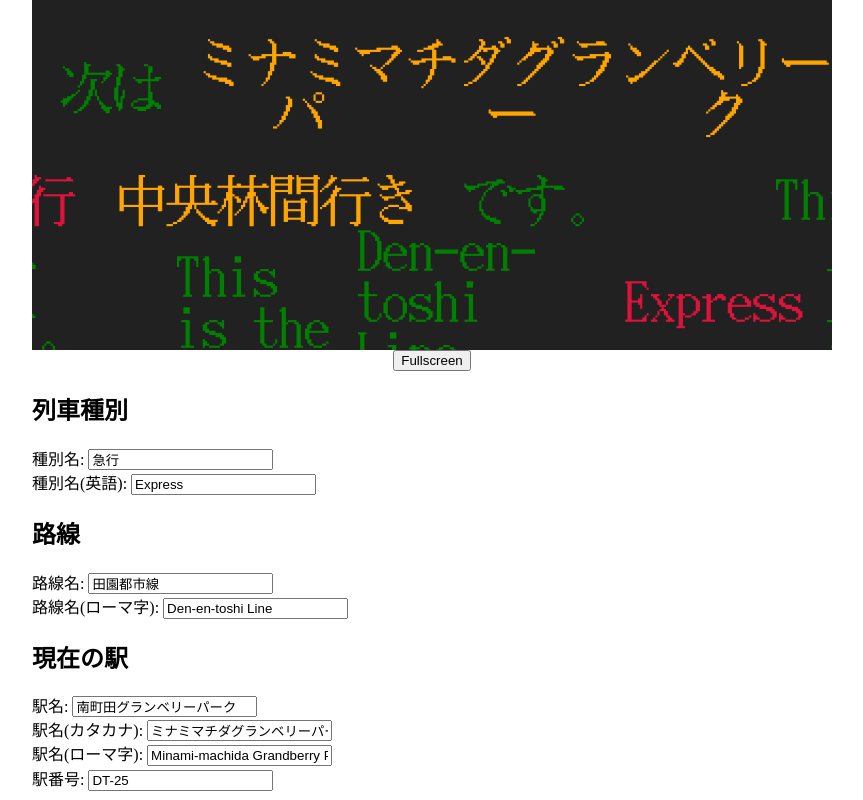
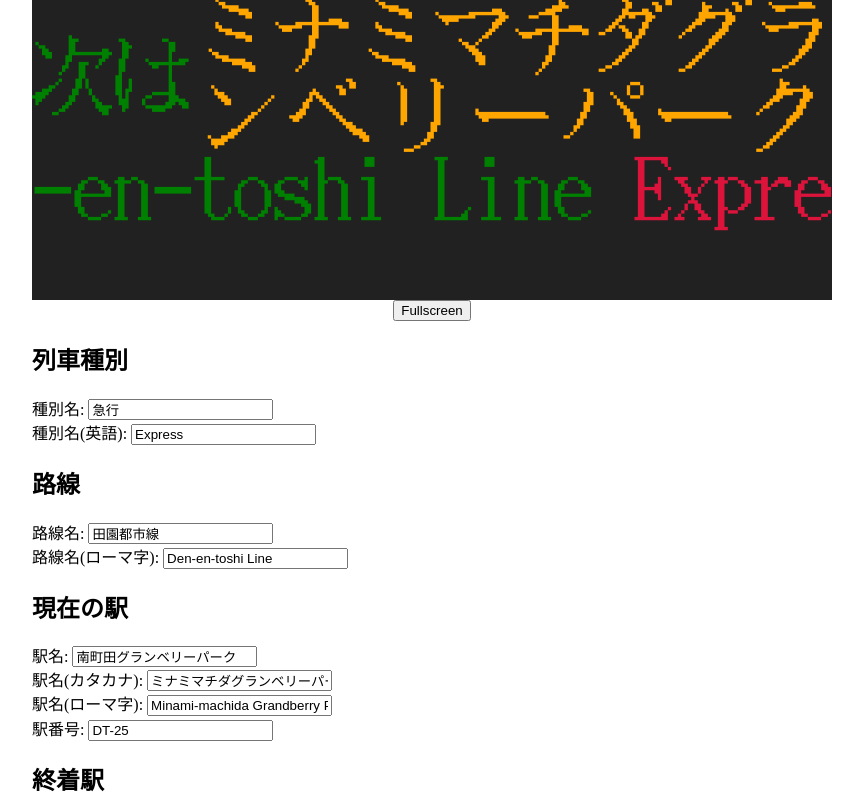
Before and after one commit to exp-tk/ledgen, a Next.js app: page / in a window 1280 px wide. Shown: the top 800 px of the page, without its empty margins (208-1071 px from the left). Built offline with nearby package versions, Linux system fonts and the light colour scheme.

Commit message:
レイアウトの変更

```diff
--- a/app/components/LED.module.css
+++ b/app/components/LED.module.css
@@ -3,13 +3,13 @@
   color: white;
   margin: 0;
   padding: 0;
-  aspect-ratio: 16 / 7;
+  aspect-ratio: 16 / 6;
   width: 100%;
   max-width: 800px;
   min-width: 320px;
   height: auto;
-  max-height: 350px;
-  min-height: 140px;
+  max-height: 300px;
+  min-height: 120px;
   display: flex;
   flex-direction: column;
   mask: radial-gradient(1px, #fff 100%, transparent 100%) 0 0/2px 2px;
--- a/app/components/LEDBoard.tsx
+++ b/app/components/LEDBoard.tsx
@@ -10,7 +10,7 @@
   const blocks = useAtomValue(blockAtom);
 
   return (
-    <Marquee className={style.marquee} gradient={false} speed={640}>
+    <Marquee className={style.marquee} gradient={false} speed={600}>
       <div className={style.container}>
         {blocks.map((block) =>
           // TODO: 定数化
--- a/app/components/Text.module.css
+++ b/app/components/Text.module.css
@@ -8,11 +8,11 @@
 }
 
 .default {
-  font-size: 4vw;
+  font-size: 5em;
 }
 
 .numbering {
-  font-size: 3vw;
+  font-size: 3em;
 }
 
 .spacingContainer {
```
